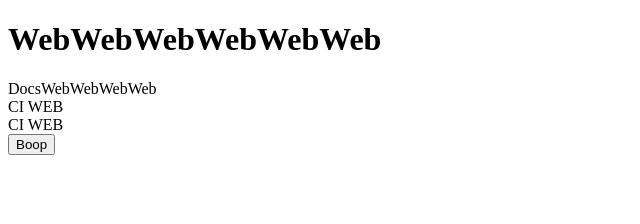
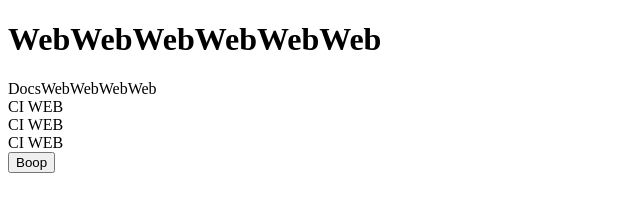
Before and after one commit to Electornic/turbo-demo, a Next.js app in the folder apps/web/: page / in a window 1280 px wide. Shown: the top 224 px of the page, without its empty margins (0-640 px from the left). Built offline with nearby package versions, Linux system fonts and the light colour scheme.

Commit message:
testsetxcvxzvxcv

```diff
--- a/apps/web/pages/index.tsx
+++ b/apps/web/pages/index.tsx
@@ -7,6 +7,7 @@ export default function Web() {
       DocsWebWebWebWeb
       <div>CI WEB</div>
       <div>CI WEB</div>
+      <div>CI WEB</div>
       <Button />
     </div>
   );
```
Also changed, not shown: 2 other files (tests, documents, lock files or other folders).
